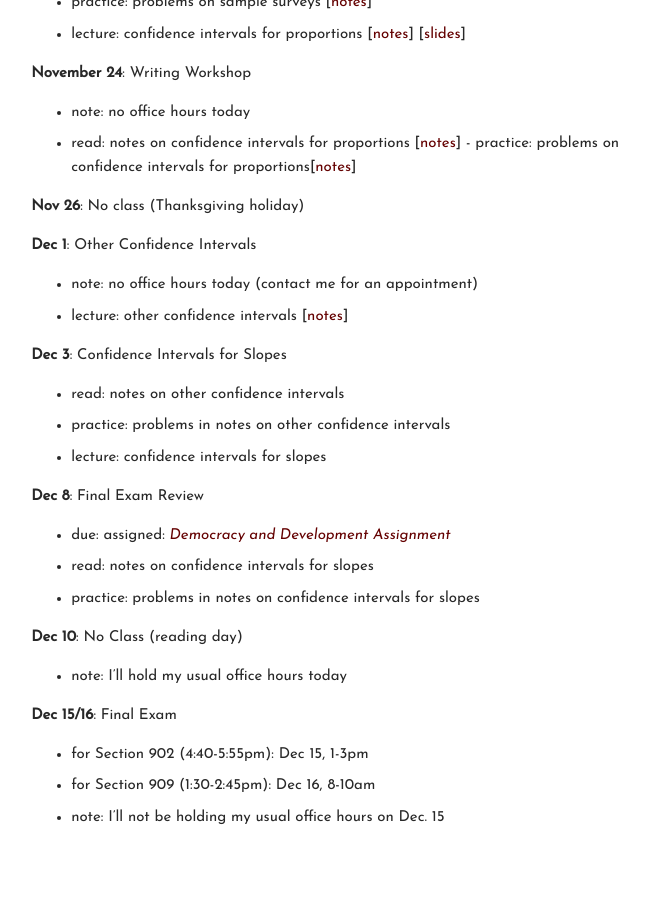
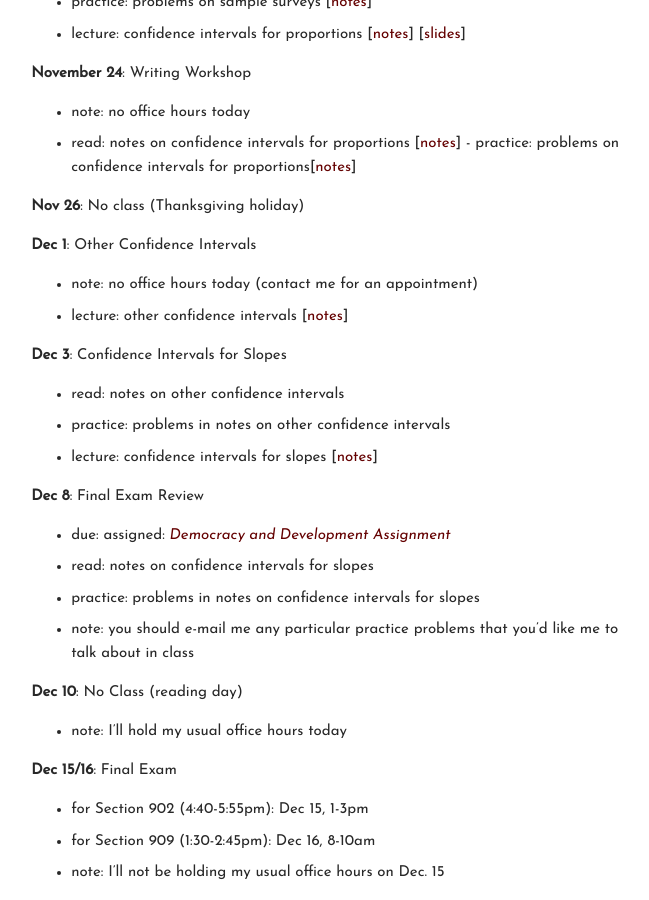
Before and after one commit to carlislerainey/carlislerainey.github.io, a Jekyll site: the page built from teaching/pols-209/index.md, in a window 1280 px wide and 900 px high, scrolled down 4563 px. Shown: the whole window, without its empty margins (431-1080 px from the left). Built offline with Jekyll 4.4.1, drawn with Linux system fonts in a browser that asks for light colours; before the commit the page ends 5408 px from its top, so only the background shows below that.

Commit message:
add notes on cis for slopes

```diff
--- a/teaching/pols-209/index.md
+++ b/teaching/pols-209/index.md
@@ -178,12 +178,13 @@ lecture: discussion of writing
 **Dec 3**: Confidence Intervals for Slopes
 - read: notes on other confidence intervals
 - practice: problems in notes on other confidence intervals
-- lecture: confidence intervals for slopes
+- lecture: confidence intervals for slopes [[notes](https://www.dropbox.com/s/03768yqvgese6oi/notes-cis-slopes.pdf?dl=0)]
 
 **Dec 8**: Final Exam Review
 - due: assigned: [*Democracy and Development Assignment*](files/wa4.pdf)
 - read: notes on confidence intervals for slopes
 - practice: problems in notes on confidence intervals for slopes
+- note: you should e-mail me any particular practice problems that you'd like me to talk about in class
 
 **Dec 10**: No Class (reading day)
 - note: I'll hold my usual office hours today
```
